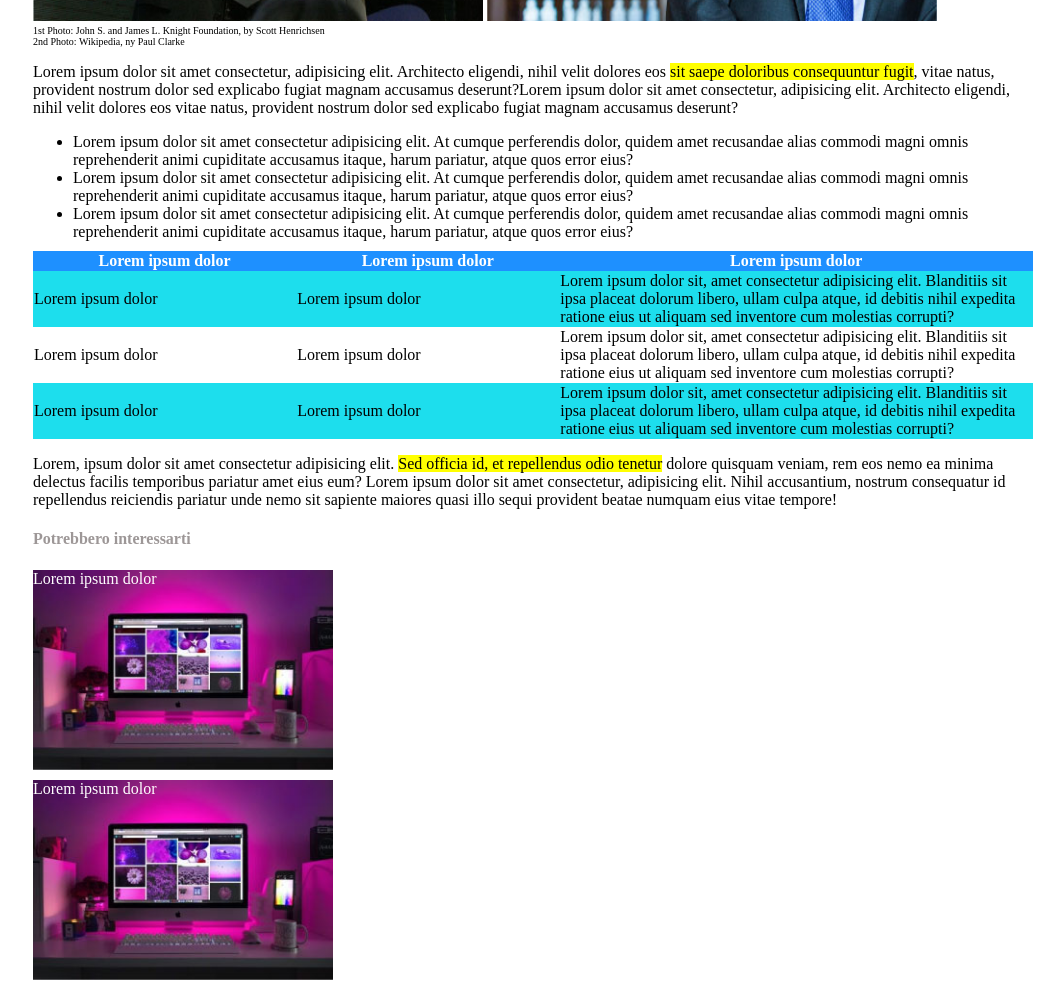
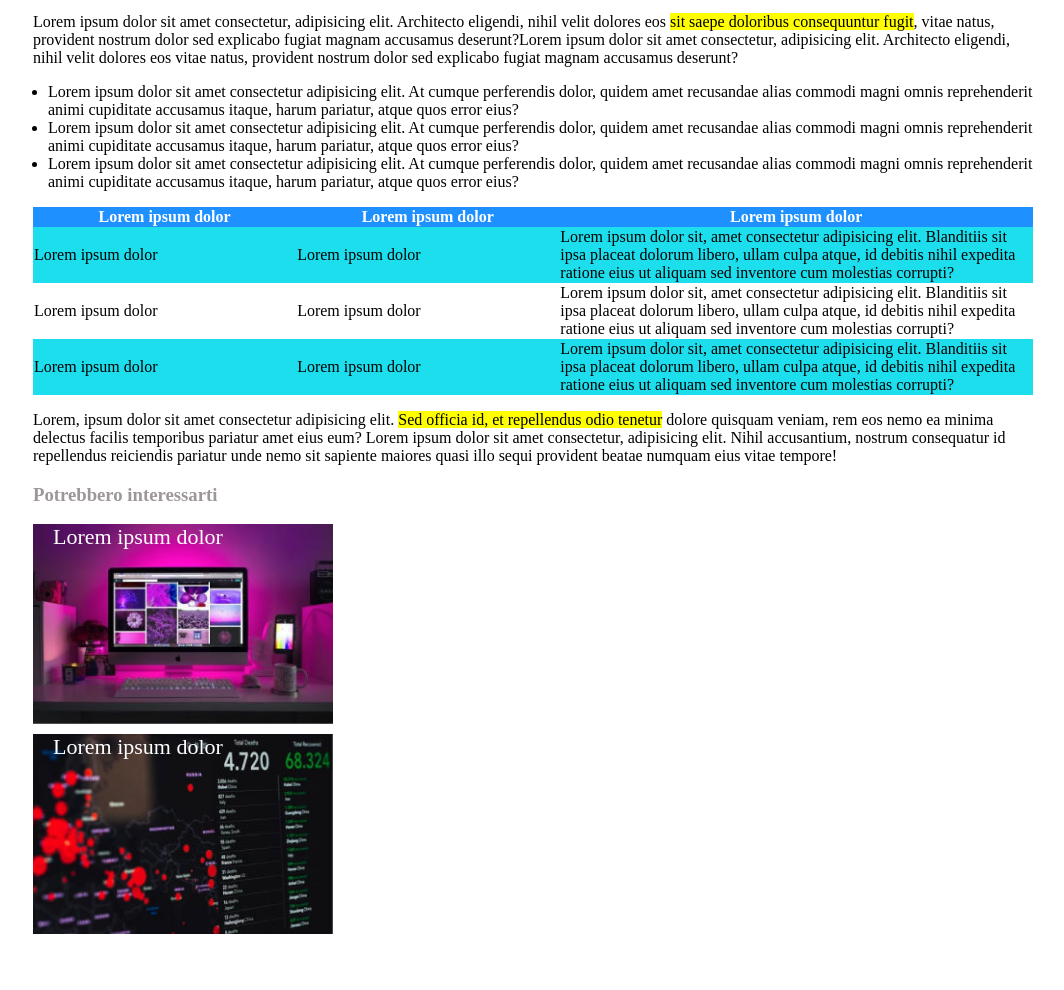
Before and after one commit to PasqualePedoto/html-css-booleaner, a plain HTML site: page index.html in a window 1280 px wide. Shown: the part 691-1681 px from the top of the page, without its empty margins (107-1171 px from the left). After the commit the page ends 1635 px from the top, so only its background shows below. Drawn offline with Linux system fonts and the light colour scheme.

Commit message:
another changes and terminate project

```diff
--- a/index.html
+++ b/index.html
@@ -8,11 +8,13 @@
     <title>Document</title>
 </head>
 <body>
-    <div id="page">
+    <div id="container">
         <!--Intestazione-->
         <header>
             <div id="header">
-                <div id="name"></div>
+               <figure>
+                   <img src="img/logo.svg" alt="boolean" id="boolean">
+                </figure>
             </div>
         </header>
 
@@ -120,9 +122,9 @@
             <!--Inizio terza sezione-->
             <section id="third-section">
                 <p>Lorem, ipsum dolor sit amet consectetur adipisicing elit. <span class="text">Sed officia id, et repellendus odio tenetur</span> dolore quisquam veniam, rem eos nemo ea minima delectus facilis temporibus pariatur amet eius eum? Lorem ipsum dolor sit amet consectetur, adipisicing elit. Nihil accusantium, nostrum consequatur id repellendus reiciendis pariatur unde nemo sit sapiente maiores quasi illo sequi provident beatae numquam eius vitae tempore!</p>
-                <h4>Potrebbero interessarti</h4>
-                <figure class="image">Lorem ipsum dolor</figure>
-                <figure class="image">Lorem ipsum dolor</figure>
+                <h3>Potrebbero interessarti</h3>
+                <figure id="image1"><span class="txt-figure">Lorem ipsum dolor</span></figure>
+                <figure id="image2"><span class="txt-figure">Lorem ipsum dolor</span></figure>
             </section>
             <!--Fine terza sezione-->
 
--- a/style.css
+++ b/style.css
@@ -1,4 +1,4 @@
-#page{
+#container{
     height: auto;
     width: 1000px;
     background-position: center center;
@@ -6,7 +6,7 @@
 }
 
 #header{
-    height: 150px;
+    height: 100px;
     width: auto;
     background-image: url('img/pattern.png');
     background-repeat: repeat;
@@ -14,13 +14,12 @@
     background-color: dodgerblue;
 }
 
-#name{
-    height: 50px;
-    width: 300px;
-    background-image: url('img/logo.svg');
+#boolean{
+    height: 120px;
+    width: 200px;
     background-repeat: no-repeat;
     background-size: contain;
-    background-position: 25% 75%;
+    padding-top: 20px;
 }
 
 h1{
@@ -65,7 +64,8 @@ figure{
 }
 
 ul{
-    margin: 0;
+    padding-inline-start: 15px;
+
 }
 
 table{
@@ -90,15 +90,29 @@ thead{
     background-color: #1ddeed;
 }
 
-h4{
+h3{
     color: #9d9797;
 }
 
-.image{
+#image1{
     background-image: url('img/monitor.jpg');
     height: 200px;
     background-repeat: no-repeat;
     background-size: contain;
-    color: white;
     margin-bottom: 10px;
 }
+
+#image2{
+    background-image: url('img/graph.jpg');
+    height: 200px;
+    background-repeat: no-repeat;
+    background-size: contain;
+    margin-bottom: 10px;
+}
+
+.txt-figure{
+    font-size: 22px;
+    color: white;
+    margin: 20px;
+
+}
```
